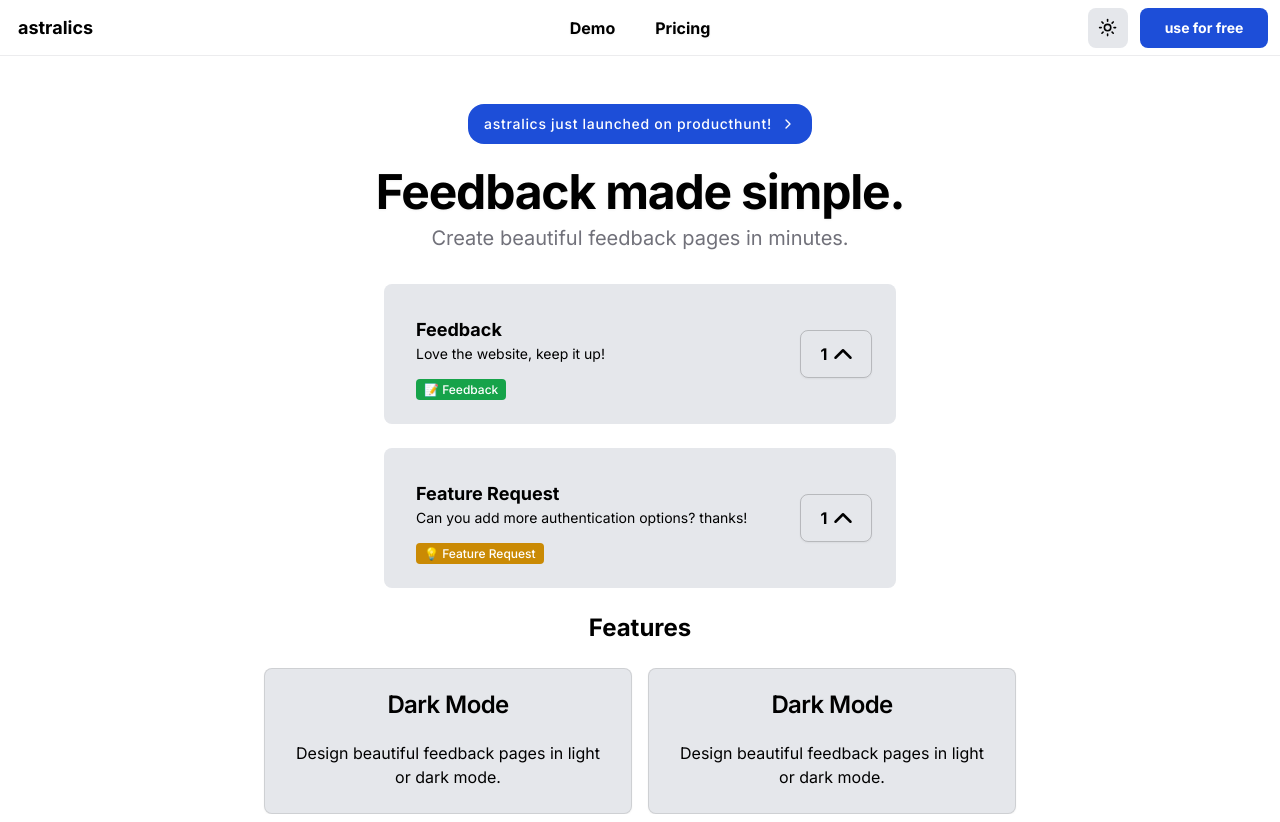
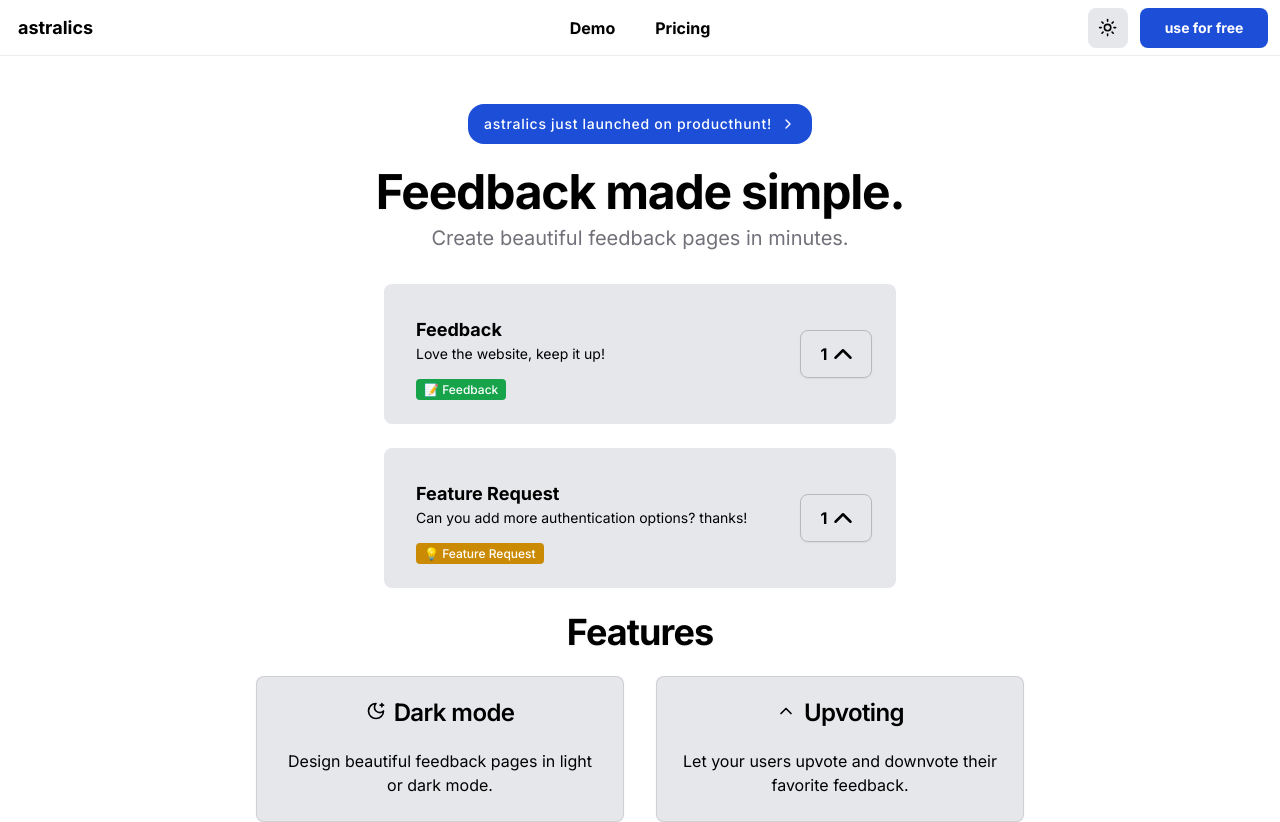
Before and after one commit to ramezj/astralics, a Next.js app in the folder client/: page / in a window 1280 px wide. Built offline with nearby package versions, Linux system fonts and the light colour scheme; no server answers.

Commit message:
Feature Title

```diff
--- a/client/components/layout/Feature.js
+++ b/client/components/layout/Feature.js
@@ -8,17 +8,17 @@ import {
   CardTitle,
 } from "@/components/ui/card"
 
-export function Feature() {
+export function Feature(props) {
     return (
         <>
         <Card className='w-[23rem] cursor-pointer bg-gray-200 text-black dark:bg-zinc-950 dark:text-white dark:border-white/10 dark:hover:!bg-zinc-900 hover:!bg-gray-300 duration-200 border-black/10'>
             <CardHeader>
                 <CardTitle>
-                    Dark Mode
+                    {props.children}
                 </CardTitle>
             </CardHeader>
             <CardContent className='justify-center items-center'>
-                <h2>Design beautiful feedback pages in light or dark mode.</h2>
+                <h2>{props.Description}</h2>
             </CardContent>
         </Card>
         </>
--- a/client/pages/index.js
+++ b/client/pages/index.js
@@ -8,6 +8,7 @@ import Image from "next/image"
 import { Button } from "@/components/ui/button"
 import { ArrowRightIcon } from "lucide-react"
 import { Feature } from "@/components/layout/Feature"
+import { ChevronUp, MoonStar } from "lucide-react"
 
 export default function Component() {
   const { data: session } = useSession()
@@ -93,12 +94,29 @@ export default function Component() {
                 <FeedbackDemo session={session} title="Feature Request" type="feature_request" description={"Can you add more authentication options? thanks!"} upvotes="1"/>
                 </motion.div>
               </div>
+              <motion.h1
+            initial={{
+              opacity: 0,
+              x:20
+            }}
+            animate={{
+              opacity: 1,
+              x:0
+            }}
+            transition={{duration: 0.8}}
+            className='
+            sm:text-6xl 2xl:text-4xl 2xl:mt-6 md:text-4xl lg:text-4xl lg:mt-6 2xl:w-3/6 lg:w-4/6 sm:mt-8 text-3xl w-4/5 font-bold tracking-tight leading-none text-black dark:text-white mt-10 drop-shadow-sm'>
+           Features
+            </motion.h1>
               <br />
-              <h2 className='text-2xl font-bold'>Features</h2>
-              <br />
-              <div className='flex flex-wrap gap-4 justify-center'>
-                <Feature />
-                <Feature />
+              <div className='flex flex-wrap gap-8 justify-center'>
+                <Feature Description={'Design beautiful feedback pages in light or dark mode.'}>
+                <h2 className='flex justify-center align-middle gap-2'><MoonStar className='w-5 h-5'/> Dark mode</h2>
+                </Feature>
+                <Feature Description={'Let your users upvote and downvote their favorite feedback. '}>
+                <h2 className='flex justify-center align-middle gap-2'><ChevronUp className='w-5 h-5'/> Upvoting</h2>
+                </Feature>
+                {/* <Feature title={''} /> */}
               </div>
           </div>
             </center>
```
